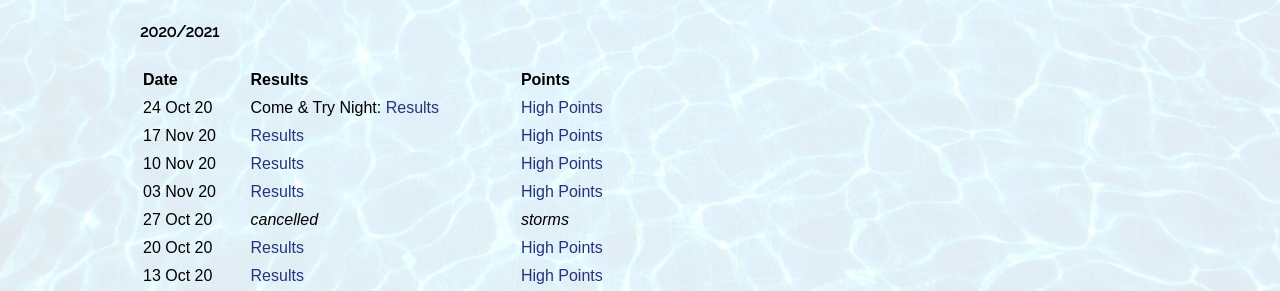
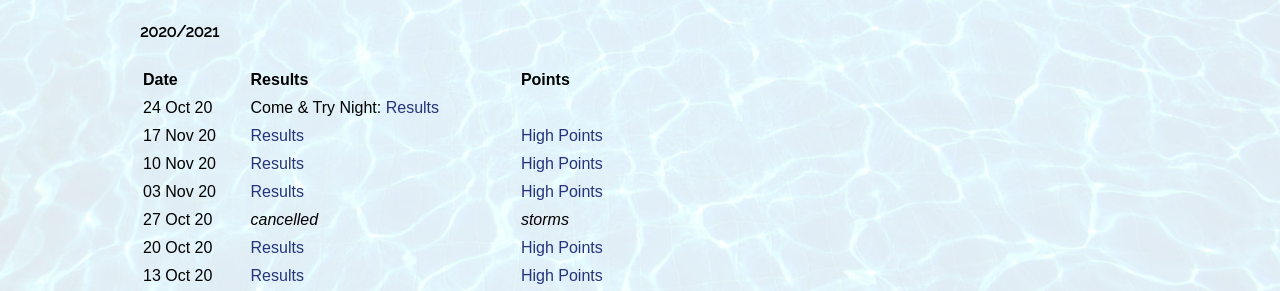
Before and after one commit to sandswim/website, a Jekyll site: the page built from pages/results.md, in a window 1280 px wide and 900 px high. Shown: the part 335-626 px from the top of the window. Built offline with Jekyll 4.4.1, drawn with Linux system fonts in a browser that asks for light colours.

Commit message:
removed Come & Try High Points

```diff
--- a/pages/results.md
+++ b/pages/results.md
@@ -11,7 +11,7 @@ permalink: /results
 
 **Date** | **Results** | **Points**
 --- | --- | ---
-24 Oct 20 | Come & Try Night: [Results](files/results/ClubNight-2020-11-24.pdf) | [High Points](files/results/HighPoints-2020-11-24.pdf)
+24 Oct 20 | Come & Try Night: [Results](files/results/ClubNight-2020-11-24.pdf) | &nbsp;
 17 Nov 20 | [Results](files/results/ClubNight-2020-11-17.pdf) | [High Points](files/results/HighPoints-2020-11-17.pdf)
 10 Nov 20 | [Results](files/results/ClubNight-2020-11-10.pdf) | [High Points](files/results/HighPoints-2020-11-10.pdf)
 03 Nov 20 | [Results](files/results/ClubNight-2020-11-03.pdf) | [High Points](files/results/HighPoints-2020-11-03.pdf)
```
Also changed, not shown: 1 other file.
